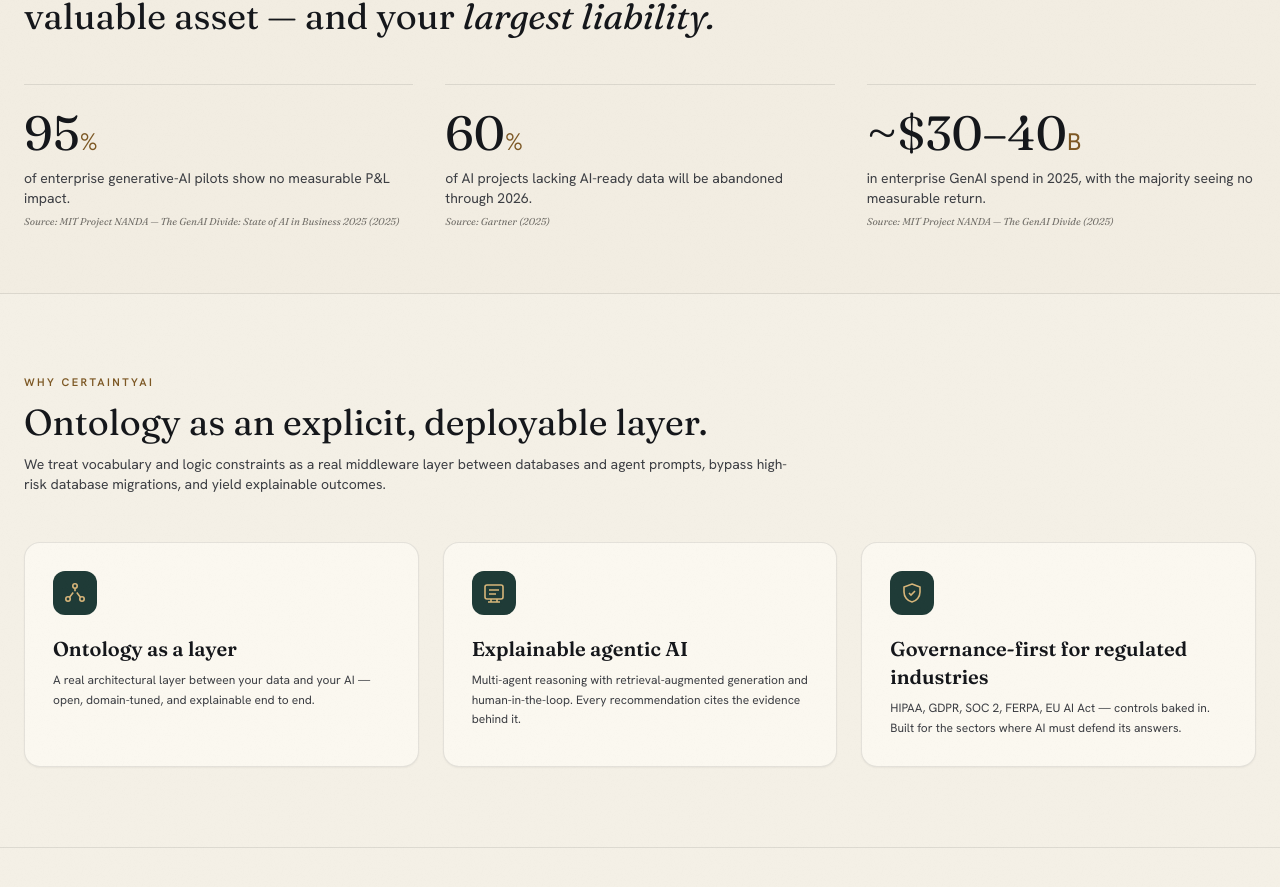
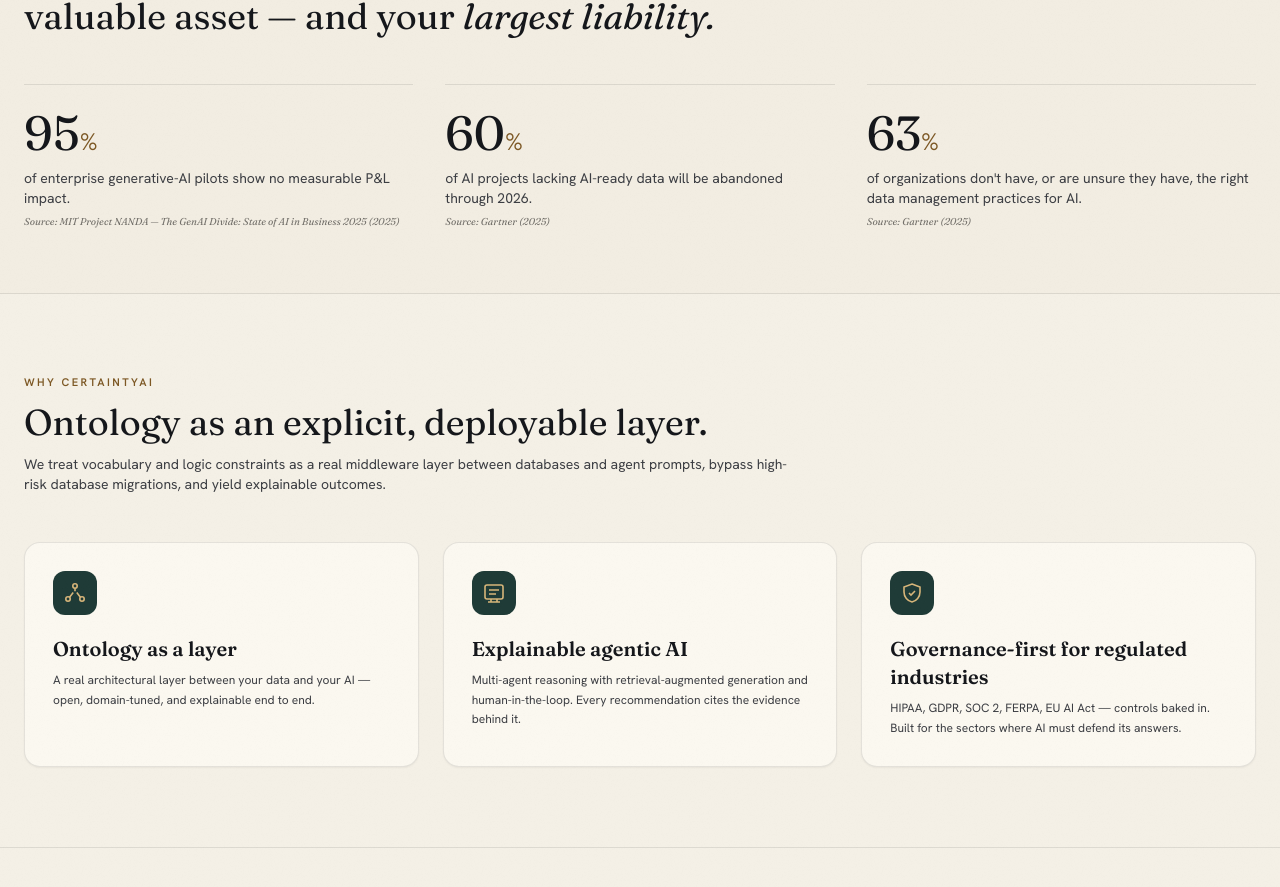
Before and after one commit to mdxblocks-ai/certaintyai-public, a React (Vite) app in the folder frontend/: page / in a window 1280 px wide. Shown: the part 829-1716 px from the top of the page. Built offline with nearby package versions, Linux system fonts and the light colour scheme; no server answers.

Commit message:
feat: replace third statistic with Gartner 2025 data management practice metric

```diff
--- a/frontend/src/pages/Landing.jsx
+++ b/frontend/src/pages/Landing.jsx
@@ -245,12 +245,12 @@ export default function Landing() {
             </div>
             <div className="border-t border-[#14161A]/10 pt-6">
               <div className="font-serif-brand text-5xl font-normal text-[#14161A]">
-                ~$30–40<span className="text-[#7C5723] text-2xl font-sans-brand font-normal">B</span>
+                63<span className="text-[#7C5723] text-2xl font-sans-brand font-normal">%</span>
               </div>
               <div className="text-sm text-[#3B3D42] mt-2.5">
-                in enterprise GenAI spend in 2025, with the majority seeing no measurable return.
+                of organizations don&apos;t have, or are unsure they have, the right data management practices for AI.
               </div>
-              <div className="text-[10px] text-[#73706A] mt-1.5 italic font-serif-brand">Source: MIT Project NANDA — The GenAI Divide (2025)</div>
+              <div className="text-[10px] text-[#73706A] mt-1.5 italic font-serif-brand">Source: Gartner (2025)</div>
             </div>
           </div>
         </div>
```
